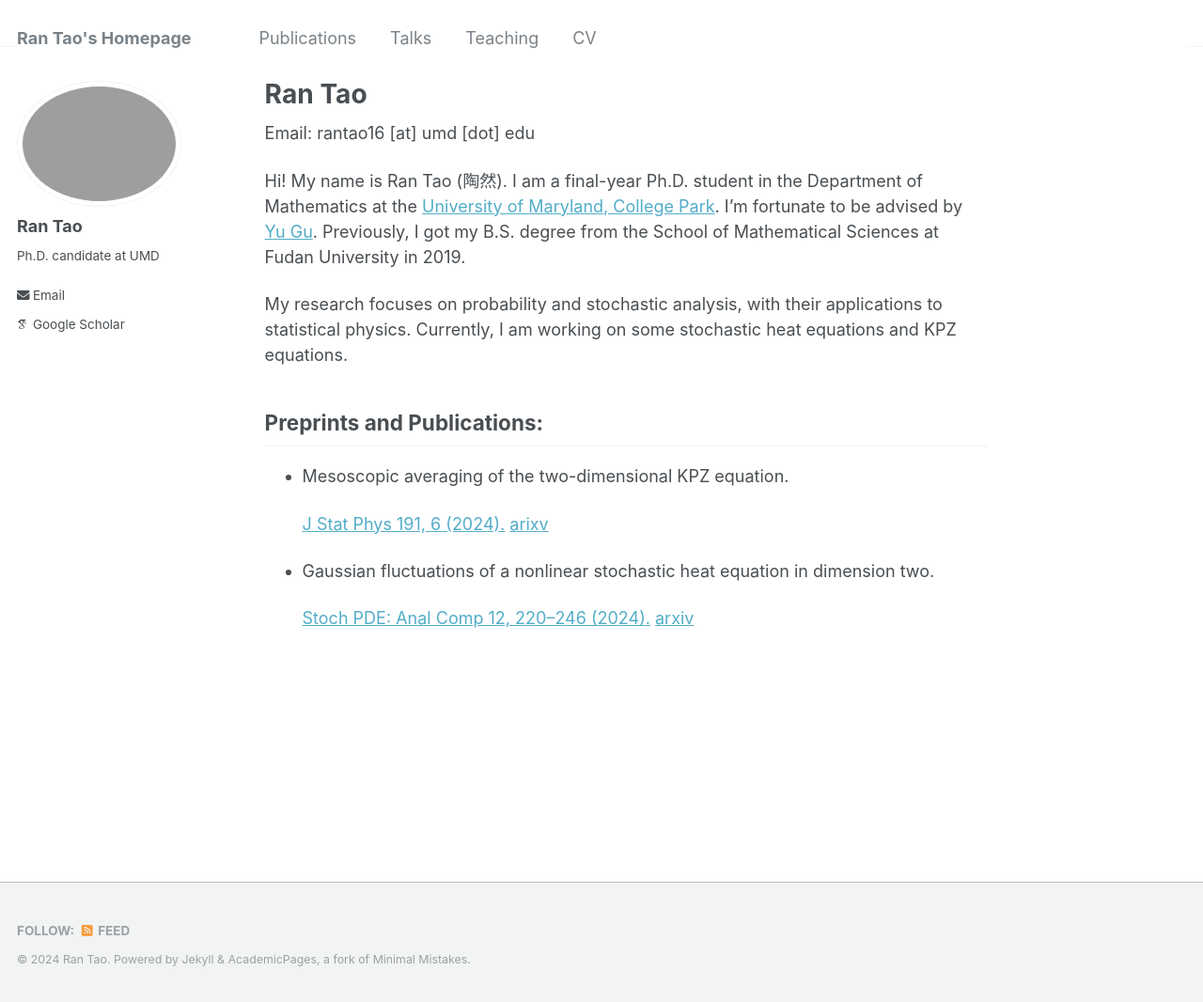
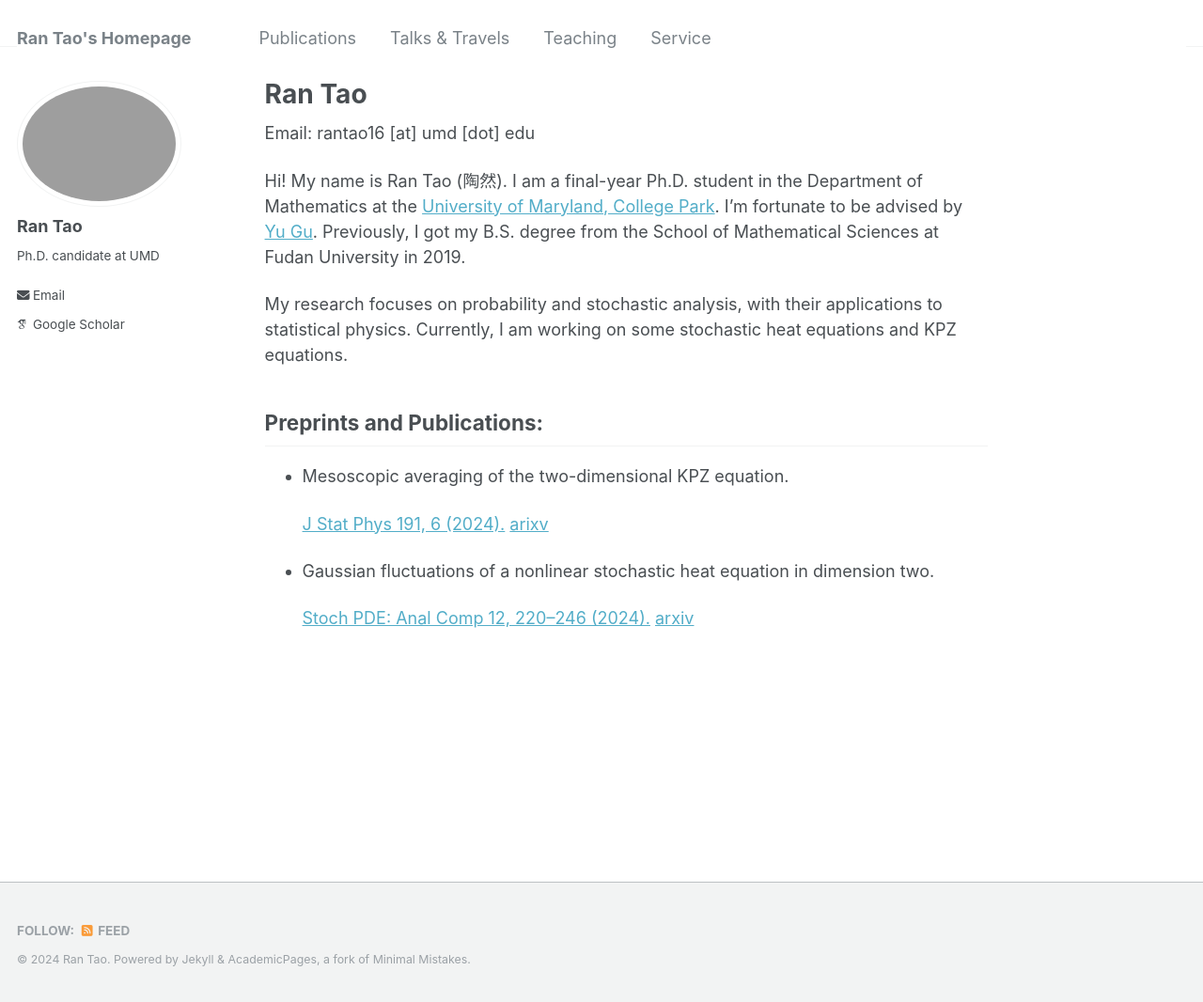
Before and after one commit to rantao16/rantao16.github.io, a Jekyll site: the page built from _pages/about.md, in a window 1280 px wide and 1066 px high. Shown: the whole window at 94% size. Built offline with Jekyll 4.4.1, drawn with Linux system fonts in a browser that asks for light colours; some web fonts are replaced.

Commit message:
Update navigation.yml

```diff
--- a/_data/navigation.yml
+++ b/_data/navigation.yml
@@ -8,11 +8,11 @@ main:
   - title: "Publications"
     url: /publications/
 
-  - title: "Talks"
+  - title: "Talks & Travels"
     url: /talks/
 
   - title: "Teaching"
     url: /teaching/
 
-  - title: "CV"
-    url: /cv/
+  - title: "Service"
+    url: /service/
```
